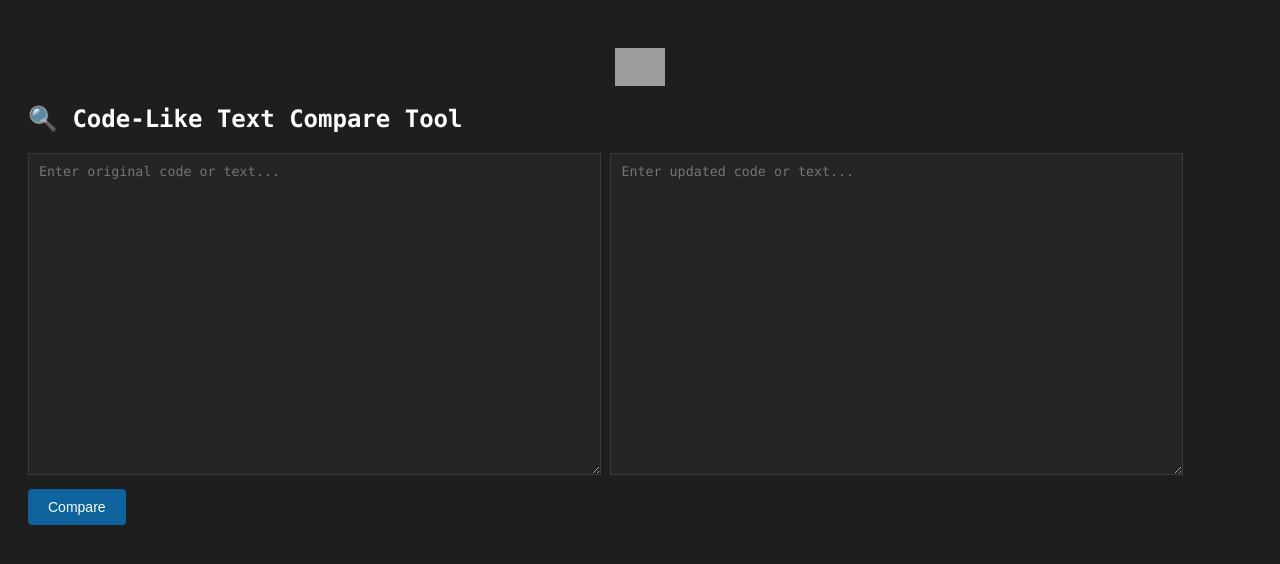
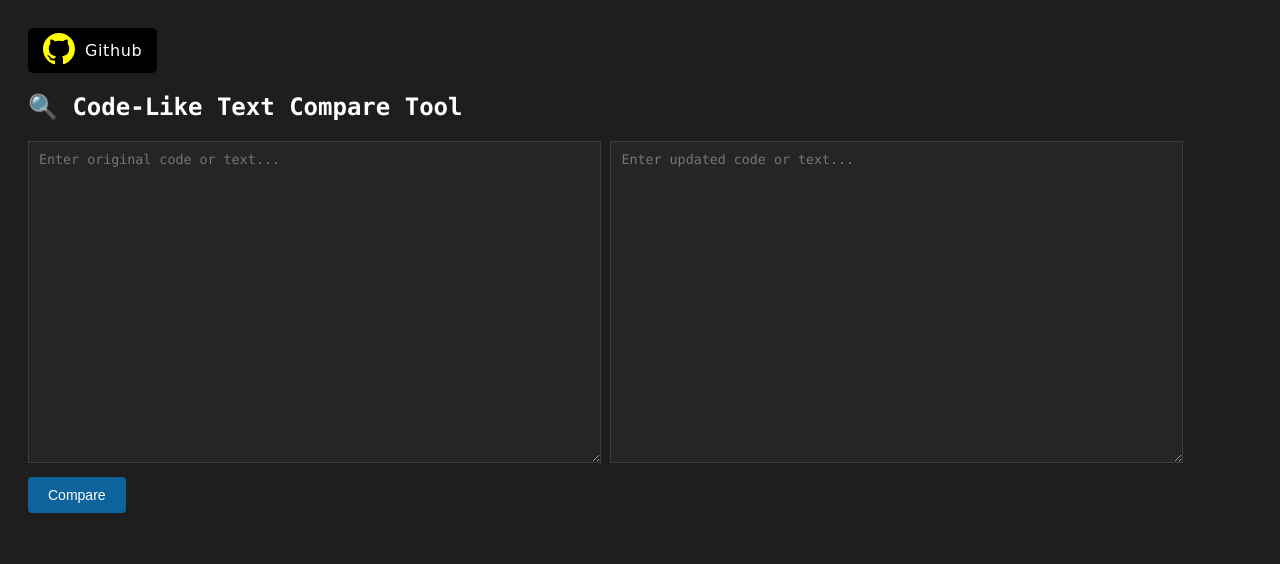
Before and after one commit to mhdi-khosravi/TextDiffTool, a plain HTML site: page index.html in a window 1280 px wide. Drawn offline with nearby package versions, Linux system fonts and the light colour scheme; grey boxes are pictures that could not be loaded.

Commit message:
Update index.html

```diff
--- a/index.html
+++ b/index.html
@@ -86,27 +86,34 @@
       color: #d4d4d4;
     }
 
-    .github-link {
-      text-align: center;
-      margin-top: 20px;
-    }
+          .github-link {
+        background: black;
+        color: white;
+        padding: 5px 15px;
+        border-radius: 5px;
+        text-decoration: none;
+        height: 35px;
+        display: inline-block;
+        line-height: 2.3;
+        letter-spacing: .6px;
+        font-family: cursive;
+      }
 
-    .github-link img {
-      max-width: 50px; /* Limit the maximum width */
-      max-height: 50px; /* Limit the maximum height */
-      vertical-align: middle;
-    }
+      .github-link svg {
+        fill: yellow;
+        float: left;
+        padding-right: 10px;
+      }
+
   </style>
   <link rel="stylesheet" href="https://cdnjs.cloudflare.com/ajax/libs/highlight.js/11.8.0/styles/vs2015.min.css">
   <script src="https://cdnjs.cloudflare.com/ajax/libs/highlight.js/11.8.0/highlight.min.js"></script>
 </head>
 <body>
-  <div class="github-link">
-    <a href="https://github.com/mhdi-khosravi" target="_blank">
-      <img src="https://github.githubassets.com/images/modules/logos_page/GitHub-Mark.png" alt="GitHub">
-    </a>
-  </div>
-
+<a href="https://github.com/mhdi-khosravi/" class="github-link">
+      <svg aria-hidden="true" version="1.1" width="32" data-view-component="true" viewBox="0 0 16 16">
+        <path fill-rule="evenodd" d="M8 0C3.58 0 0 3.58 0 8c0 3.54 2.29 6.53 5.47 7.59.4.07.55-.17.55-.38 0-.19-.01-.82-.01-1.49-2.01.37-2.53-.49-2.69-.94-.09-.23-.48-.94-.82-1.13-.28-.15-.68-.52-.01-.53.63-.01 1.08.58 1.23.82.72 1.21 1.87.87 2.33.66.07-.52.28-.87.51-1.07-1.78-.2-3.64-.89-3.64-3.95 0-.87.31-1.59.82-2.15-.08-.2-.36-1.02.08-2.12 0 0 .67-.21 2.2.82.64-.18 1.32-.27 2-.27.68 0 1.36.09 2 .27 1.53-1.04 2.2-.82 2.2-.82.44 1.1.16 1.92.08 2.12.51.56.82 1.27.82 2.15 0 3.07-1.87 3.75-3.65 3.95.29.25.54.73.54 1.48 0 1.07-.01 1.93-.01 2.2 0 .21.15.46.55.38A8.013 8.013 0 0016 8c0-4.42-3.58-8-8-8z"></path>
+      </svg>Github </a>
   <h2>🔍 Code-Like Text Compare Tool</h2>
   <textarea id="left" placeholder="Enter original code or text..."></textarea>
   <textarea id="right" placeholder="Enter updated code or text..."></textarea><br>
```
